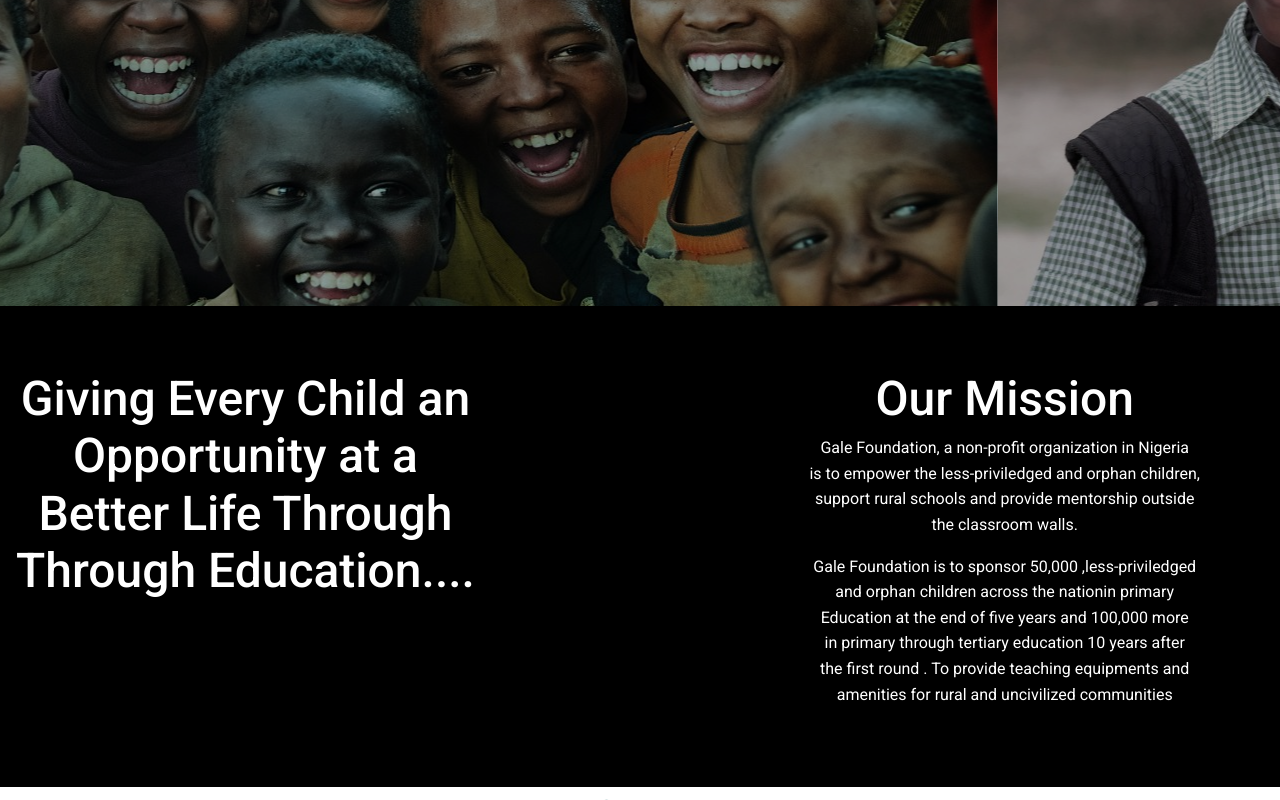
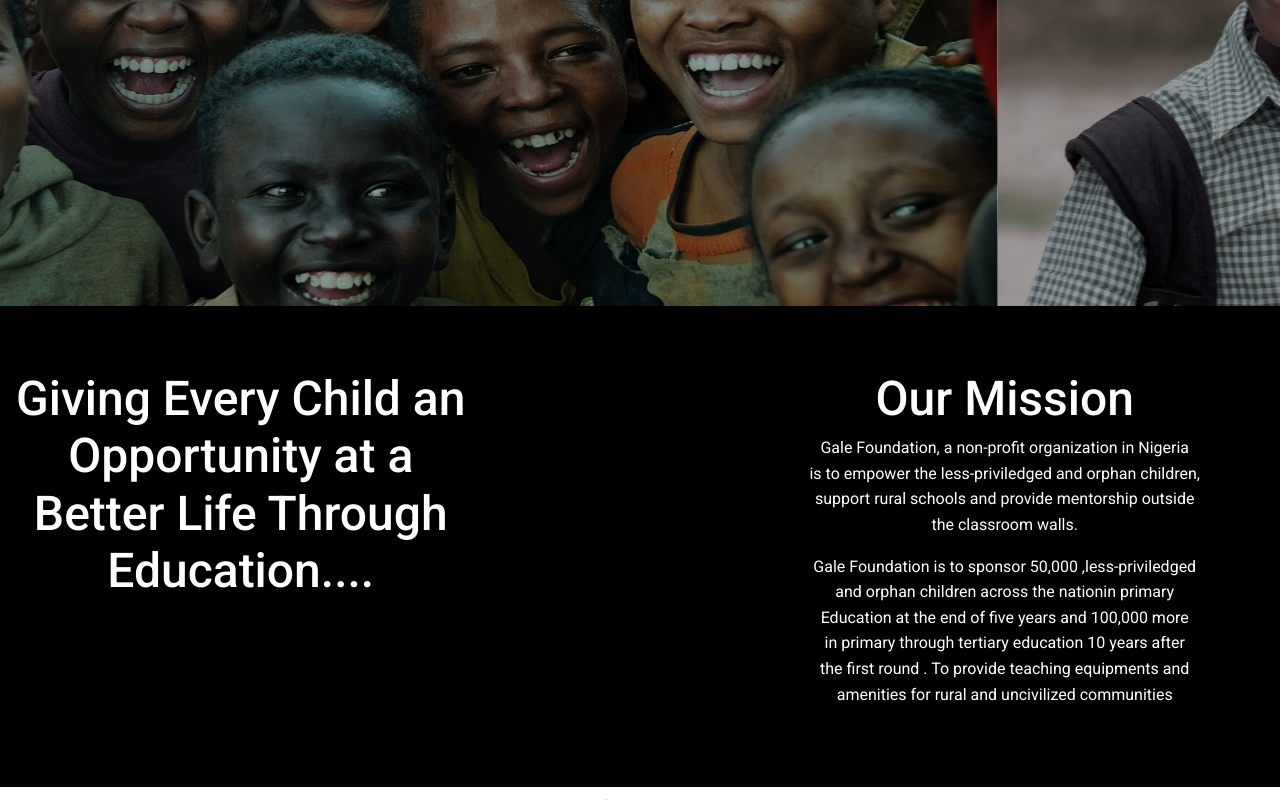
Before and after one commit to Lori-Alfred/Gale-Foundation, a plain HTML site: page index.html in a window 1280 px wide. Shown: the part 488-1288 px from the top of the page. Drawn offline with nearby package versions, Linux system fonts and the light colour scheme.

Commit message:
Update index.html

```diff
--- a/index.html
+++ b/index.html
@@ -102,7 +102,7 @@
         <h1>Giving Every Child an <br>
             Opportunity at a <br>
             Better Life Through <br>
-            Through Education....
+             Education....
          </h1>
     </div>
     <div class="ourMission">
```
